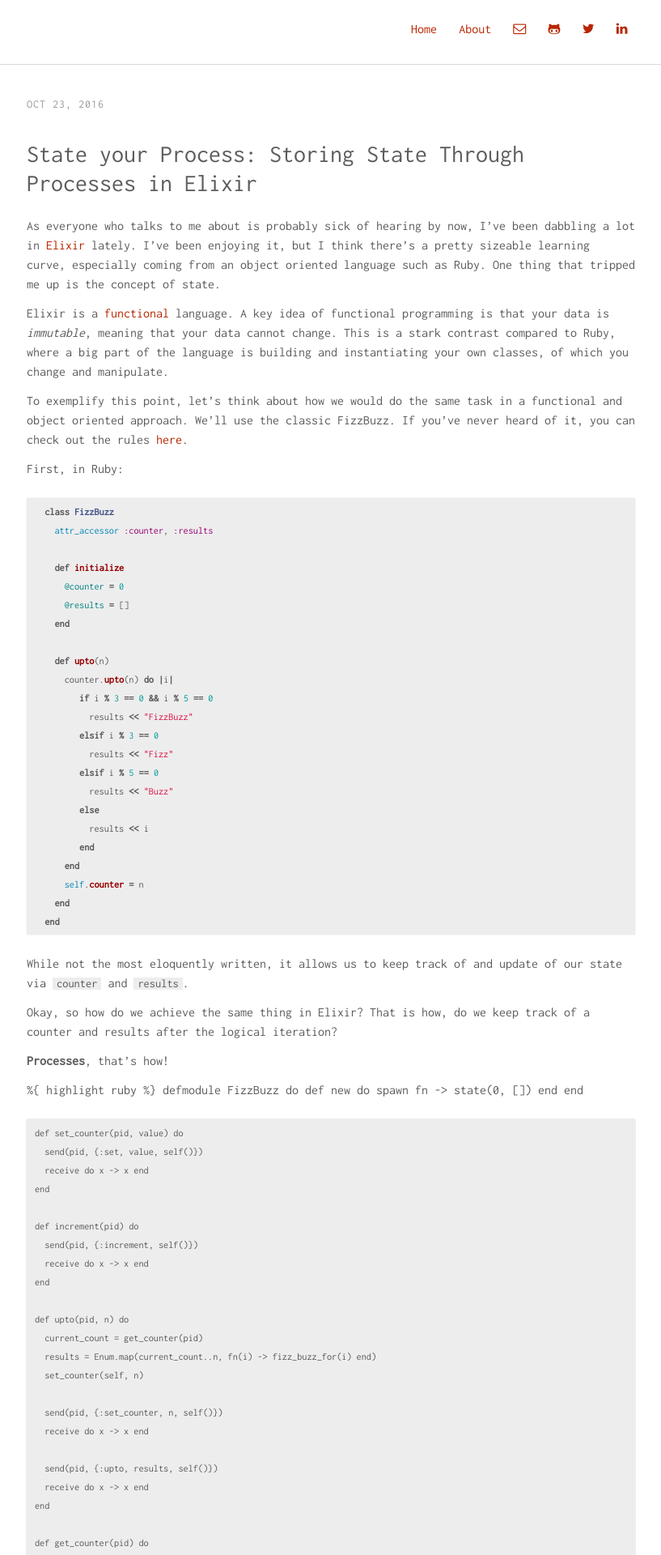
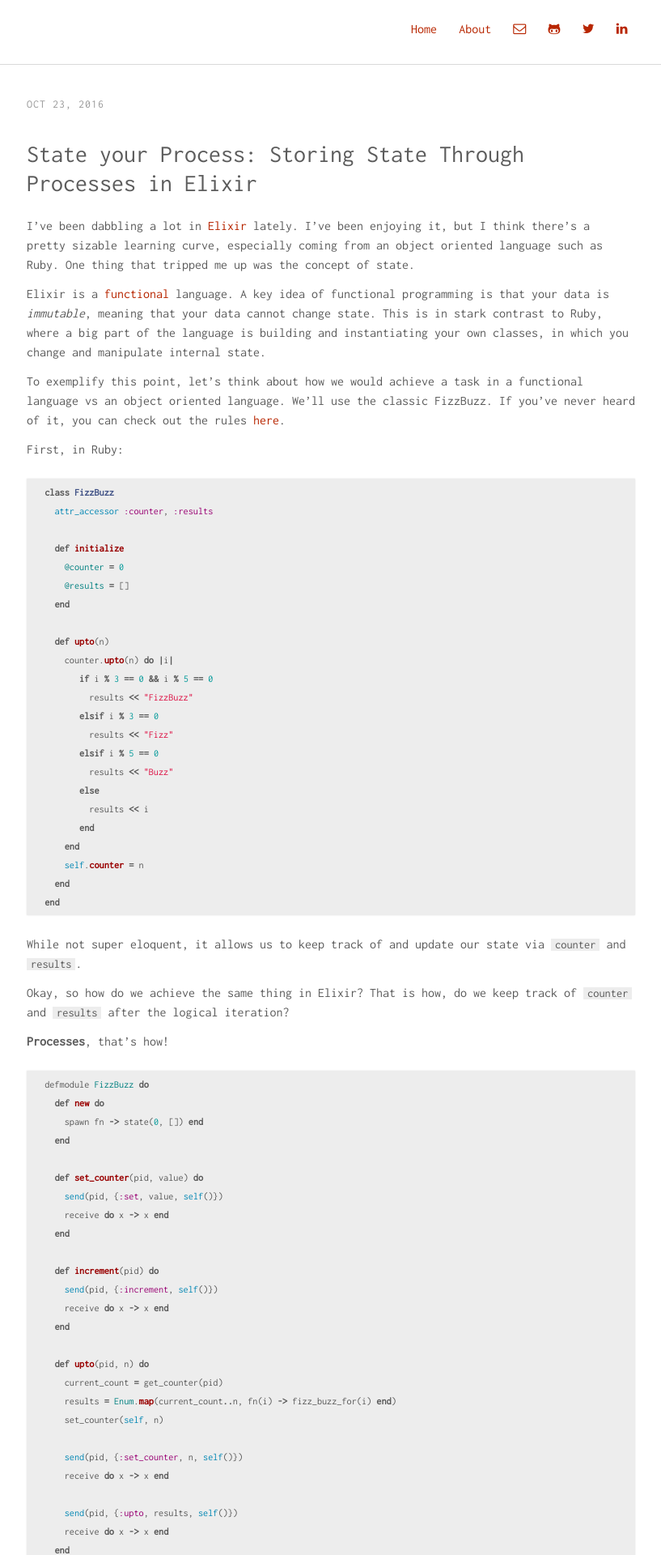
Before and after one commit to hklucher/hklucher.github.io, a Jekyll site: the page built from _posts/2016-10-23-elixir-processes.md, in a window 1280 px wide. Shown: the top 1920 px of the page at 81% size, without its empty margins (231-1048 px from the left). Built offline with Jekyll 4.4.1, drawn with Linux system fonts in a browser that asks for light colours; some of the changed text lies outside the part shown.

Commit message:
finish blog

```diff
--- a/_posts/2016-10-23-elixir-processes.md
+++ b/_posts/2016-10-23-elixir-processes.md
@@ -6,19 +6,19 @@ description: "Storing state in elixir with processes."
 keywords: "elixir state functional processes"
 ---
 
-As everyone who talks to me about is probably sick of hearing by now, I've been
-dabbling a lot in [Elixir](http://elixir-lang.org/) lately. I've been enjoying it, but
-I think there's a pretty sizeable learning curve, especially coming from an object
-oriented language such as Ruby. One thing that tripped me up is the concept of state.
+I've been dabbling a lot in [Elixir](http://elixir-lang.org/) lately. I've been
+enjoying it, but I think there's a pretty sizable learning curve, especially
+coming from an object oriented language such as Ruby. One thing that tripped me up
+was the concept of state.
 
 Elixir is a [functional](https://en.wikipedia.org/wiki/Functional_programming) language.
 A key idea of functional programming is that your data is *immutable*, meaning
-that your data cannot change. This is a stark contrast compared to Ruby, where
-a big part of the language is building and instantiating your own classes, of which
-you change and manipulate.
+that your data cannot change state. This is in stark contrast to Ruby, where
+a big part of the language is building and instantiating your own classes, in which
+you change and manipulate internal state.
 
-To exemplify this point, let's think about how we would do the same task in a
-functional and object oriented approach. We'll use the classic FizzBuzz. If you've
+To exemplify this point, let's think about how we would achieve a task in a functional
+language vs an object oriented language. We'll use the classic FizzBuzz. If you've
 never heard of it, you can check out the rules [here](https://en.wikipedia.org/wiki/Fizz_buzz).
 
 First, in Ruby:
@@ -49,15 +49,15 @@ First, in Ruby:
   end
 {% endhighlight %}
 
-While not the most eloquently written, it allows us to keep track of and update
-of our state via `counter` and `results`.
+While not super eloquent, it allows us to keep track of and update our state
+via `counter` and `results`.
 
 Okay, so how do we achieve the same thing in Elixir? That is how, do we keep track
-of a counter and results after the logical iteration?
+of `counter` and `results` after the logical iteration?
 
 **Processes**, that's how!
 
-%{ highlight ruby %}
+{% highlight ruby %}
   defmodule FizzBuzz do
     def new do
       spawn fn -> state(0, []) end
@@ -105,7 +105,7 @@ of a counter and results after the logical iteration?
         {:increment, from} ->
           send(from, n + 1)
           state(n + 1, list)
-        {:get, from} ->
+        {:get_counter, from} ->
           send(from, n)
           state(n, list)
         {:set_counter, value, from} ->
@@ -121,4 +121,54 @@ of a counter and results after the logical iteration?
       end
     end
   end
-%{ endhighlight %}
+{% endhighlight %}
+
+A smidge more complicated, right? Let's walk through it. First, let's demonstrate how the API
+would function.
+
+{% highlight ruby %}
+iex(1)> f = FizzBuzz.new
+#PID<0.87.0>
+iex(2)> FizzBuzz.get_counter(f)
+0
+iex(3)> FizzBuzz.increment(f)
+1
+iex(4)> FizzBuzz.upto(f, 15)
+{:ok,
+ [1, 2, "Fizz", 4, "Buzz", "Fizz", 7, 8, "Fizz", "Buzz", 11, "Fizz", 13, 14,
+  "FizzBuzz"]}
+iex(5)> FizzBuzz.get_results(f)
+{:ok,
+ [1, 2, "Fizz", 4, "Buzz", "Fizz", 7, 8, "Fizz", "Buzz", 11, "Fizz", 13, 14,
+  "FizzBuzz"]}
+{% endhighlight %}
+
+We call `FizzBuzz.new` and match `f` to it. This returns `#PID<0.87.0>`, which is a
+process ID. This is because we're using the spawn function in new to *spawn* a
+new process. This process runs the function `state`, which, for all intents and
+purposes, is an ininite recursive loop.
+
+Within the `state` function, we start a receive block, which will receive
+messages sent to that PID. Because our logic
+depends upon *sending* messages to that process, we always pass in our PID (f)
+to each function call. Once told to send, the receive block pattern matches to
+whichever function was called, and updates our processes state according to the
+matched function.
+
+Notice that when we alter our state (for example, the `upto` function), we update
+our data by sending a message to `state` with whatever number was passed in as
+the updated counter, and by sending the `results` variable to the spawned function.
+Once we pattern match to the sent list, we concatenate those results, and call
+`state` recursively with our updated data.
+
+### Opinions
+Obviously the Elixir example is a lot longer and more complicated than the Ruby example.
+My opinion is that isn't necessarily a bad thing - state, while making things conceptually
+easier to understand, can become a hindrance. After all, I can't count all the times
+I've had to track down a rogue method call in a Ruby code base that was altering the
+structure of a class in an unanticipated way.
+
+As I said earlier, Elixir is a *functional* language, one that isn't necessarily made
+to store state. At it's core, functional programming is designed to churn date through
+function after function, eventually churning out your desired structure at the end.
+However, as I've demonstrated here, that's not the only way to accomplish things!
```
